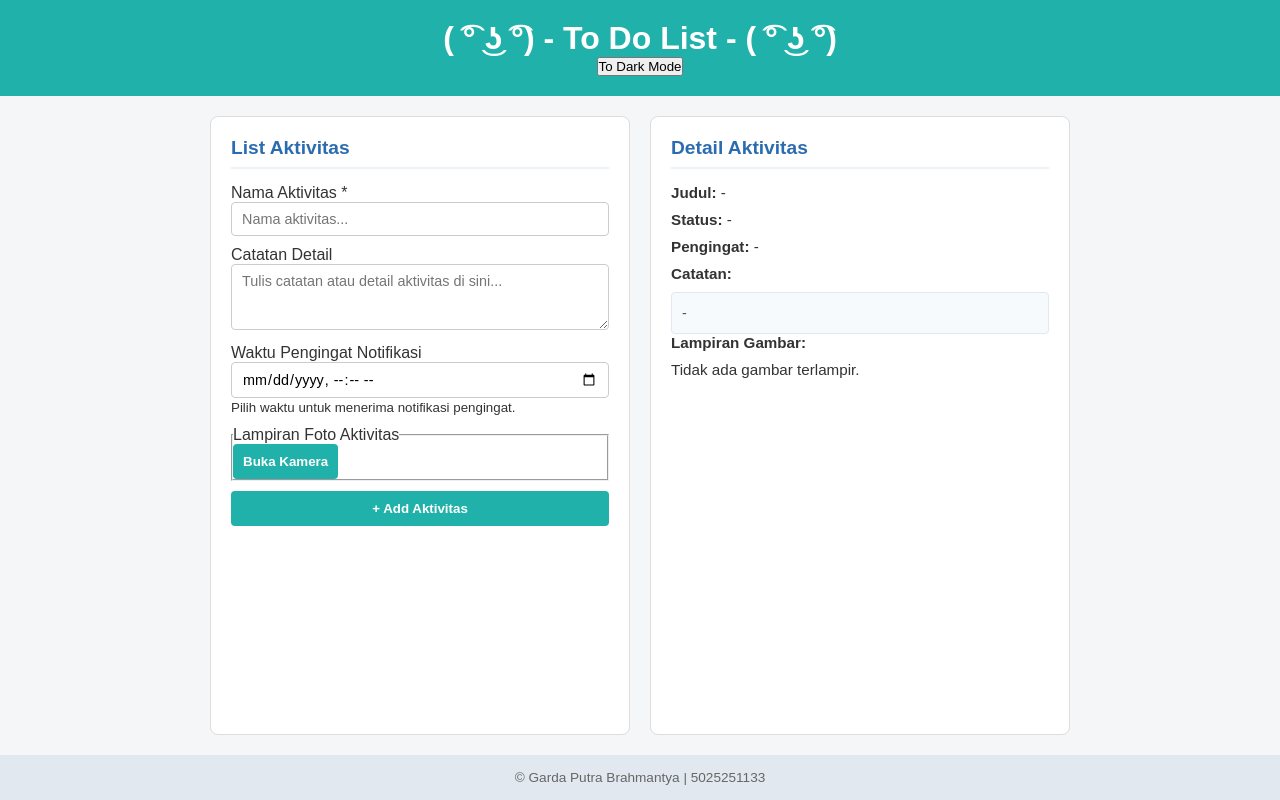
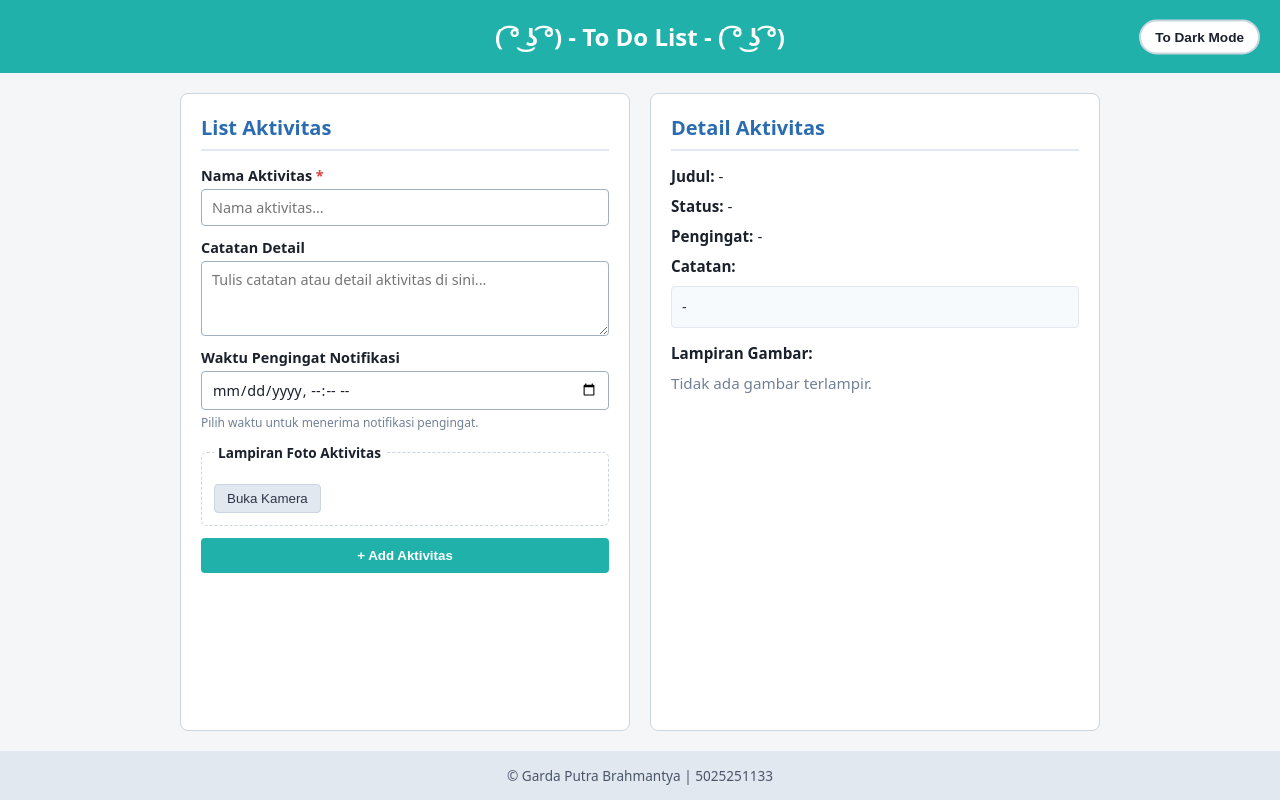
Before and after one commit to IF-Pemrograman-Web-A/5025251133_Todo-App, a PHP site: page / in a window 1280 px wide. Run offline with PHP 8.4, Linux system fonts and the light colour scheme.

Commit message:
Update style.css

```diff
--- a/style.css
+++ b/style.css
@@ -4,27 +4,75 @@
   box-sizing: border-box;
 }
 
+:focus-visible {
+  outline: 3px solid #3182ce;
+  outline-offset: 2px;
+}
+
+.sr-only {
+  position: absolute;
+  width: 1px;
+  height: 1px;
+  padding: 0;
+  margin: -1px;
+  overflow: hidden;
+  clip: rect(0, 0, 0, 0);
+  white-space: nowrap;
+  border: 0;
+}
+
 body {
-  font-family: Arial, sans-serif;
+  font-family: system-ui, -apple-system, BlinkMacSystemFont, 'Segoe UI', Roboto, Oxygen, Ubuntu, Cantarell, sans-serif;
   background-color: #f4f6f8;
-  color: #333;
+  color: #1a202c;
   display: flex;
   flex-direction: column;
   min-height: 100vh;
+  transition: background-color 0.25s ease, color 0.25s ease;
 }
 
 header {
   background-color: lightseagreen;
-  color: white;
+  color: #ffffff;
+  padding: 20px;
+  position: relative;
   text-align: center;
-  padding: 20px;
+}
+
+.header-content {
+  display: flex;
+  justify-content: center;
+  align-items: center;
+}
+
+.header-content h1 {
+  font-size: 1.5rem;
+}
+
+.btn-theme {
+  position: absolute;
+  right: 20px;
+  top: 50%;
+  transform: translateY(-50%);
+  background-color: #ffffff;
+  color: #1a202c;
+  border: 2px solid #cbd5e0;
+  padding: 8px 14px;
+  border-radius: 20px;
+  cursor: pointer;
+  font-weight: bold;
+  font-size: 0.85rem;
+}
+
+.btn-theme:hover {
+  background-color: #edf2f7;
 }
 
 .container {
   display: flex;
   gap: 20px;
   padding: 20px;
-  max-width: 900px;
+  max-width: 960px;
   margin: 0 auto;
   flex: 1;
   width: 100%;
@@ -33,65 +81,139 @@ header {
 .panelLeft,
 .panelRight {
   background-color: #ffffff;
-  border: 1px solid #ddd;
+  border: 1px solid #cbd5e0;
   border-radius: 8px;
   padding: 20px;
   flex: 1;
+  transition: background-color 0.25s ease, border-color 0.25s ease;
 }
 
 h2 {
-  font-size: 1.2rem;
+  font-size: 1.25rem;
   margin-bottom: 15px;
   color: #2b6cb0;
-  border-bottom: 2px solid #edf2f7;
+  border-bottom: 2px solid #e2e8f0;
   padding-bottom: 8px;
 }
 
 .form-todo {
   display: flex;
   flex-direction: column;
-  gap: 10px;
+  gap: 12px;
   margin-bottom: 20px;
 }
 
+.form-group {
+  display: flex;
+  flex-direction: column;
+  gap: 4px;
+}
+
+.form-group label {
+  font-weight: 600;
+  font-size: 0.9rem;
+}
+
+.required {
+  color: #e53e3e;
+}
+
+.help-text {
+  font-size: 0.75rem;
+  color: #718096;
+}
+
 .form-todo input,
-.form-todo textarea {
+.form-todo textarea,
+.form-todo select,
+.edit-group input,
+.edit-group textarea,
+.edit-group select {
   width: 100%;
   padding: 8px 10px;
-  border: 1px solid #ccc;
+  border: 1px solid #a0aec0;
   border-radius: 4px;
   font-family: inherit;
   font-size: 0.9rem;
+  background-color: #ffffff;
+  color: #1a202c;
 }
 
-.form-todo textarea {
-  resize: vertical;
+.camera-section {
+  border: 1px dashed #cbd5e0;
+  padding: 12px;
+  border-radius: 6px;
+  display: flex;
+  flex-direction: column;
+  gap: 10px;
 }
 
-.form-todo button {
+.camera-section legend {
+  font-weight: bold;
+  font-size: 0.85rem;
+  padding: 0 4px;
+}
+
+.camera-preview-wrapper video,
+.camera-preview-wrapper img {
+  width: 100%;
+  max-height: 200px;
+  object-fit: cover;
+  border-radius: 4px;
+  border: 1px solid #e2e8f0;
+}
+
+.camera-controls {
+  display: flex;
+  gap: 8px;
+}
+
+.btn-submit {
   padding: 10px;
-  background-color: rgb(32, 178, 170);
-  color: white;
+  background-color: lightseagreen;
+  color: #ffffff;
   border: none;
   border-radius: 4px;
   cursor: pointer;
   font-weight: bold;
 }
 
-.form-todo button:hover {
-  background-color: rgb(20, 116, 111);
+.btn-submit:hover {
+  background-color: #0f766e;
+}
+
+.btn-secondary {
+  padding: 6px 12px;
+  background-color: #e2e8f0;
+  color: #2d3748;
+  border: 1px solid #cbd5e0;
+  border-radius: 4px;
+  cursor: pointer;
 }
 
 .list-aktivitas {
   list-style: none;
 }
 
+.item-empty {
+  padding: 12px;
+  text-align: center;
+  color: #718096;
+  font-style: italic;
+}
+
 .item {
+  display: flex;
+  align-items: center;
+  justify-content: space-between;
+  gap: 10px;
   padding: 10px;
-  border: 1px solid #eee;
+  border: 1px solid #e2e8f0;
   border-radius: 4px;
   margin-bottom: 8px;
   background-color: #fafafa;
+  cursor: pointer;
+  transition: all 0.2s ease;
 }
 
 .item.selected {
@@ -126,7 +302,59 @@ h2 {
   padding: 10px;
   font-size: 0.9rem;
   line-height: 1.4;
+  color: #2d3748;
+  white-space: pre-line;
+  margin-bottom: 15px;
+}
+
+.detail-image-container img {
+  width: 100%;
+  max-height: 220px;
+  object-fit: cover;
+  border-radius: 6px;
+  border: 1px solid #cbd5e0;
+  margin-top: 6px;
+}
+
+.text-muted {
+  color: #718096;
+  font-size: 0.85rem;
+}
+
+.form-edit {
+  display: flex;
+  flex-direction: column;
+  gap: 12px;
+}
+
+.edit-actions {
+  display: flex;
+  gap: 8px;
+  margin-top: 5px;
+}
+
+.btn-save {
+  flex: 1;
+  padding: 8px 12px;
+  background-color: #2b6cb0;
+  color: #ffffff;
+  border: none;
+  border-radius: 4px;
+  font-weight: bold;
+  cursor: pointer;
+}
+
+.btn-save:hover {
+  background-color: #205081;
+}
+
+.btn-cancel {
+  padding: 8px 12px;
+  background-color: #e2e8f0;
   color: #4a5568;
+  border: 1px solid #cbd5e0;
+  border-radius: 4px;
+  cursor: pointer;
 }
 
 footer {
@@ -134,10 +362,98 @@ footer {
   padding: 15px;
   background-color: #e2e8f0;
   font-size: 0.85rem;
-  color: #666;
+  color: #4a5568;
+}
+
+body.dark-mode {
+  background-color: #0f172a;
+  color: #f8fafc;
+}
+
+body.dark-mode .btn-theme {
+  background-color: #1e293b;
+  color: #f8fafc;
+  border-color: #475569;
+}
+
+body.dark-mode .panelLeft,
+body.dark-mode .panelRight {
+  background-color: #1e293b;
+  border-color: #334155;
+}
+
+body.dark-mode h2 {
+  color: #60a5fa;
+  border-bottom-color: #334155;
+}
+
+body.dark-mode .form-todo input,
+body.dark-mode .form-todo textarea,
+body.dark-mode .form-todo select,
+body.dark-mode .edit-group input,
+body.dark-mode .edit-group textarea,
+body.dark-mode .edit-group select {
+  background-color: #0f172a;
+  border-color: #475569;
+  color: #f8fafc;
+}
+
+body.dark-mode .item {
+  background-color: #0f172a;
+  border-color: #334155;
+}
+
+body.dark-mode .item.selected {
+  border-color: #3b82f6;
+  background-color: #1e3a8a;
+}
+
+body.dark-mode .btn-edit {
+  background-color: #475569;
+  color: #f8fafc;
+}
+
+body.dark-mode .btn-delete {
+  background-color: #7f1d1d;
+  color: #fef2f2;
+}
+
+body.dark-mode .kotak-catatan {
+  background-color: #0f172a;
+  border-color: #334155;
+  color: #e2e8f0;
+}
+
+body.dark-mode .status-in-progress {
+  background-color: #14532d;
+  color: #bbf7d0;
+}
+
+body.dark-mode .status-completed {
+  background-color: #1e3a8a;
+  color: #bfdbfe;
+}
+
+body.dark-mode footer {
+  background-color: #0f172a;
+  color: #94a3b8;
 }
 
 @media (max-width: 640px) {
+  header {
+    padding: 15px 10px;
+  }
+
+  .header-content {
+    flex-direction: column;
+    gap: 12px;
+  }
+
+  .btn-theme {
+    position: static;
+    transform: none;
+  }
+
   .container {
     flex-direction: column;
     padding: 15px;
```
Also changed, not shown: other parts of style.css (+58 -4 lines).
